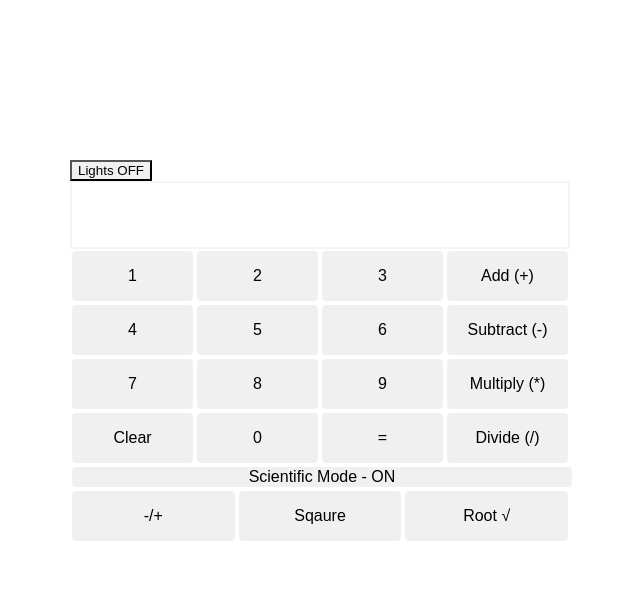
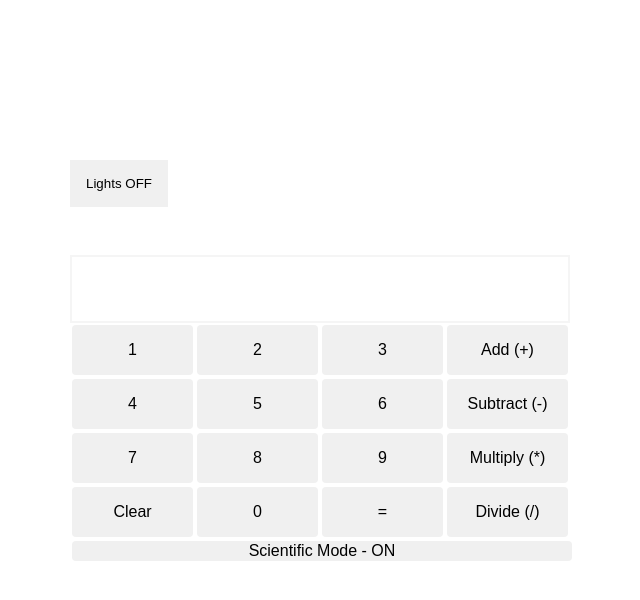
Before and after one commit to meet-01/Calculator, a React (Create React App) app: page / in a window 1280 px wide. Shown: the top 600 px of the page, without its empty margins (320-960 px from the left). Built offline with nearby package versions, Linux system fonts and the light colour scheme.

Commit message:
Edge cases and style improvements

```diff
--- a/src/components/Calculator.js
+++ b/src/components/Calculator.js
@@ -2,19 +2,21 @@ import React, { useState } from "react";
 import { useTheme } from "../Context/ThemeContext";
 
 const Calculator = () => {
+  //Global Context states
   const { theme, switchTheme } = useTheme();
 
   //States
   const [currentValue, setCurrentValue] = useState("");
   const [previousValue, setPreviousValue] = useState("");
   const [operator, setOperator] = useState("");
-  const [scientificMode, setScientificMode] = useState(true);
+  const [scientificMode, setScientificMode] = useState(false);
 
   //Functions
   const inputNumber = (e) => {
     const number = e.target.name;
     setCurrentValue(currentValue + number);
   };
+
   const reset = () => {
     setCurrentValue("");
     setPreviousValue("");
@@ -23,8 +25,8 @@ const Calculator = () => {
 
   const signChange = () => {
     let value = currentValue.toString();
-    const removeMinus = value.charAt(0) === "-";
-    if (removeMinus) {
+    const negativeNumber = value.charAt(0) === "-";
+    if (negativeNumber) {
       setCurrentValue(value.substring(1));
     } else {
       setCurrentValue("-" + currentValue);
@@ -36,9 +38,10 @@ const Calculator = () => {
     setCurrentValue(currentNumber * currentNumber);
   };
 
-  const squareRootResult = () => {
+  const squareRootResultNumber = () => {
     setCurrentValue(Math.sqrt(currentValue));
   };
+
   const operation = (e) => {
     const operationType = e.target.name;
     setOperator(operationType);
@@ -57,11 +60,11 @@ const Calculator = () => {
   const equals = () => {
     let value = compute();
     if (value === undefined || value === null) return;
-
     setCurrentValue(value);
     setPreviousValue("");
     setOperator("");
   };
+
   const compute = () => {
     let result;
     let previousNumber = parseInt(previousValue);
@@ -81,9 +84,14 @@ const Calculator = () => {
         result = previousNumber * currentNumber;
         break;
       case "/":
-        result = previousNumber / currentNumber;
-        break;
-
+        if (currentNumber === 0) {
+          alert("you can't divide by 0");
+          setCurrentValue("");
+          break;
+        } else {
+          result = previousNumber / currentNumber;
+          break;
+        }
       default:
         break;
     }
@@ -92,7 +100,15 @@ const Calculator = () => {
 
   return (
     <div className="container" data-theme={theme}>
-      <button onClick={switchTheme}>
+      <button
+        onClick={switchTheme}
+        style={{
+          marginBottom: "3rem",
+          border: "none",
+          padding: "1rem",
+          cursor: "pointer",
+        }}
+      >
         {theme === "light" ? "Lights OFF" : "Lights ON"}
       </button>
       <div className="result">
@@ -155,14 +171,14 @@ const Calculator = () => {
       </div>
       <div className="scientific__mode">
         <button onClick={() => setScientificMode(!scientificMode)}>
-          Scientific Mode - {scientificMode ? "ON" : "OFF"}
+          Scientific Mode - {scientificMode ? "OFF" : "ON"}
         </button>
       </div>
       {scientificMode && (
         <div className="row">
           <button onClick={signChange}>-/+</button>
           <button onClick={squareNumber}>Sqaure </button>
-          <button onClick={squareRootResult}>Root √</button>
+          <button onClick={squareRootResultNumber}>Root √</button>
         </div>
       )}
     </div>
```
